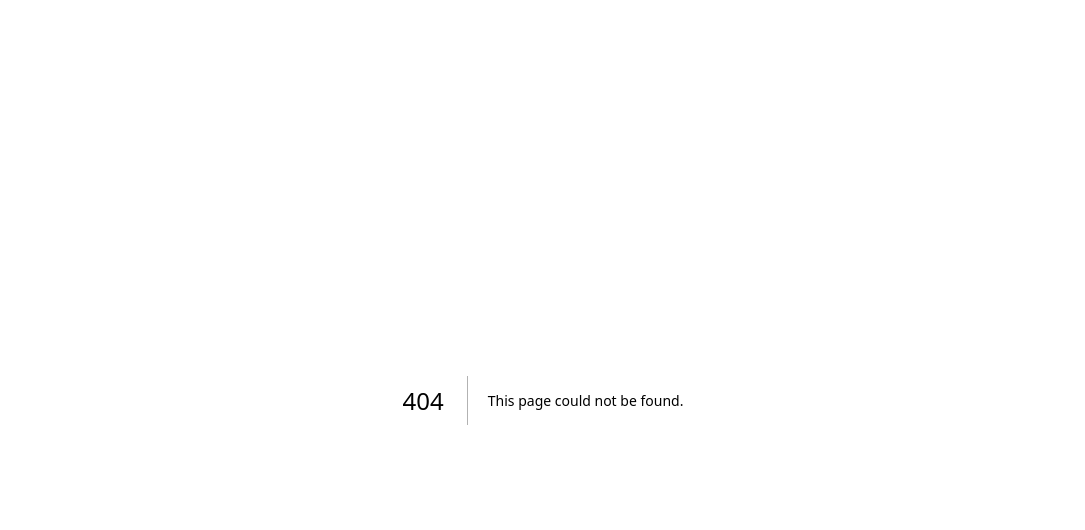
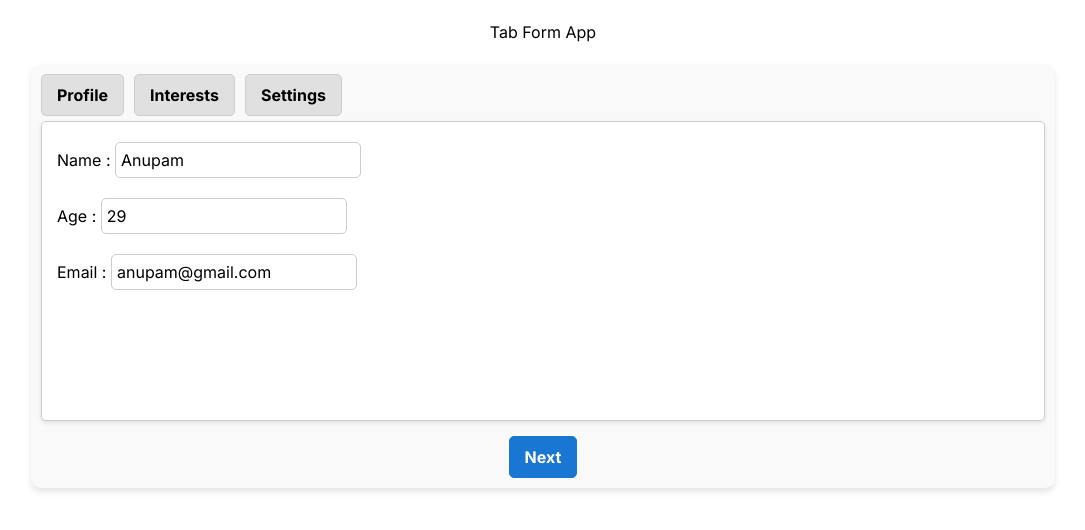
Before and after one commit to anupam-coder/developer-practice, a Next.js app in the folder dev-practice-app/: page /TabForm in a window 1280 px wide. Before the commit this address had no page. Shown: the top 530 px of the page, without its empty margins (97-1182 px from the left). Built offline with nearby package versions, Linux system fonts and the light colour scheme.

Commit message:
Pushed TabForm component

```diff
--- /dev/null
+++ b/dev-practice-app/app/TabForm/Components/Interests.jsx
@@ -0,0 +1,52 @@
+import React from "react";
+
+const Interests = ({ data, setData, errors }) => {
+  const { interests } = data;
+  const handleDataChange = (e) => {
+    setData((prevState) => ({
+      ...prevState,
+      interests: e.target.checked
+        ? [...prevState.interests, e.target.name]
+        : prevState.interests.filter((item) => item !== e.target.name),
+    }));
+  };
+  return (
+    <div>
+      <div>
+        <label>
+          <input
+            type="checkbox"
+            name="coding"
+            checked={interests.includes("coding")}
+            onChange={(e) => handleDataChange(e)}
+          />
+          Coding
+        </label>
+      </div>
+      <div>
+        <label>
+          <input
+            type="checkbox"
+            name="music"
+            checked={interests.includes("music")}
+            onChange={(e) => handleDataChange(e)}
+          />
+          Music
+        </label>
+      </div>
+      <div>
+        <label>
+          <input
+            type="checkbox"
+            name="cricket"
+            checked={interests.includes("cricket")}
+            onChange={(e) => handleDataChange(e)}
+          />
+          Cricket
+        </label>
+      </div>
+      {errors.interests && <span className="error">{errors.interests}</span>}
+    </div>
+  );
+};
+export default Interests;
--- /dev/null
+++ b/dev-practice-app/app/TabForm/Components/Profile.jsx
@@ -0,0 +1,44 @@
+import React from "react";
+
+const Profile = ({ data, setData, errors }) => {
+  const handleDataChange = (e, item) => {
+    setData((prevState) => ({
+      ...prevState,
+      [item]: e.target.value,
+    }));
+  };
+
+  return (
+    <div>
+      <div>
+        <label>Name : </label>
+        <input
+          type="text"
+          value={data.name}
+          onChange={(e) => handleDataChange(e, "name")}
+        />
+        {errors.name && <span className="error">{errors.name}</span>}
+      </div>
+      <div>
+        <label>Age : </label>
+        <input
+          type="number"
+          value={data.age}
+          onChange={(e) => handleDataChange(e, "age")}
+        />
+        {errors.age && <span className="error">{errors.age}</span>}
+      </div>
+      <div>
+        <label>Email : </label>
+        <input
+          type="email"
+          value={data.email}
+          onChange={(e) => handleDataChange(e, "email")}
+        />
+        {errors.email && <span className="error">{errors.email}</span>}
+      </div>
+    </div>
+  );
+};
+
+export default Profile;
--- /dev/null
+++ b/dev-practice-app/app/TabForm/Components/Settings.jsx
@@ -0,0 +1,37 @@
+import React from "react";
+
+const Settings = ({ data, setData }) => {
+  const { theme } = data;
+
+  const handleDataChange = (e) => {
+    setData((prevState) => ({ ...prevState, theme: e.target.name }));
+  };
+  return (
+    <div>
+      <div>
+        <label>
+          <input
+            type="radio"
+            name="dark"
+            onChange={handleDataChange}
+            checked={theme === "dark"}
+          />
+          Dark
+        </label>
+      </div>
+      <div>
+        <label>
+          <input
+            type="radio"
+            name="light"
+            onChange={handleDataChange}
+            checked={theme === "light"}
+          />
+          Light
+        </label>
+      </div>
+    </div>
+  );
+};
+
+export default Settings;
--- /dev/null
+++ b/dev-practice-app/app/TabForm/Components/TabFormApp.jsx
@@ -0,0 +1,125 @@
+"use client";
+import React, { act, useState } from "react";
+import Profile from "./Profile";
+import Interests from "./Interests";
+import Settings from "./Settings";
+
+const TabFormApp = () => {
+  //since we want the data to be persistent, so it is better
+  //to store the data in the Parent component so that in central place
+  //if we keep it will passed to child components and validations can also be done
+  const [data, setData] = useState({
+    name: "Anupam",
+    age: "29",
+    email: "anupam@gmail.com",
+    interests: ["coding", "music"],
+    theme: "dark",
+  });
+  const [errors, setErrors] = useState({});
+  const [activeTab, setActiveTab] = useState(0);
+  const tabs = [
+    {
+      name: "Profile",
+      component: Profile,
+      validate: () => {
+        const err = {};
+        if (!data.name || data.name.length < 2) {
+          err.name = "Name is not valid";
+        }
+        if (!data.age || data.age < 10) {
+          err.age = "Age is not valid";
+        }
+        if (!data.email || data.email.length < 1) {
+          err.email = "Email is not valid";
+        }
+        setErrors(err);
+        return err.name || err.age || err.name ? false : true;
+      },
+    },
+    {
+      name: "Interests",
+      component: Interests,
+      validate: () => {
+        const err = {};
+        if (data.interests.length < 1) {
+          err.interests = "Select at least one interest";
+        }
+        setErrors(err);
+        return err.interests ? false : true;
+      },
+    },
+    {
+      name: "Settings",
+      component: Settings,
+      validate: () => {
+        return true;
+      },
+    },
+  ];
+  //or we can do directly as well by passing the index.  onClick={setActiveTab(id)}
+  const handleTabClick = (e) => {
+    const tabName = e.target.textContent;
+    const id = tabs.findIndex((tab) => tab.name === tabName);
+    setActiveTab(id);
+  };
+
+  const ActiveTabComponent = tabs[activeTab].component;
+
+  const handlePrevClick = () => {
+    if (tabs[activeTab].validate()) {
+      setActiveTab((prev) => prev - 1);
+    }
+  };
+
+  const handleNextClick = () => {
+    if (tabs[activeTab].validate()) {
+      setActiveTab((prev) => prev + 1);
+    }
+  };
+
+  const handleSubmitClick = () => {
+    //Make API call
+    console.log("data", data);
+  };
+
+  return (
+    <div className="tab-form">
+      <h1 className="flex items-center justify-center mt-5">Tab Form App</h1>
+      <div className="tab-form-container">
+        <div className="header-container">
+          {tabs.map((tab, index) => (
+            <div
+              key={index}
+              onClick={() => tabs[activeTab].validate() && setActiveTab(index)}
+              className="heading"
+            >
+              {tab.name}
+            </div>
+          ))}
+        </div>
+        <div className="tab-body">
+          <ActiveTabComponent data={data} setData={setData} errors={errors} />
+        </div>
+        <div className="nav-btn">
+          <div className="prev-btn">
+            {activeTab <= tabs.length - 1 && activeTab > 0 && (
+              <button onClick={handlePrevClick}>Previous</button>
+            )}
+          </div>
+          <div className="next-btn">
+            {activeTab >= 0 && activeTab < tabs.length - 1 && (
+              <button onClick={handleNextClick}>Next</button>
+            )}
+          </div>
+          <div className="submit-btn">
+            {activeTab === tabs.length - 1 && (
+              <button onClick={handleSubmitClick}>Submit</button>
+            )}
+          </div>
+        </div>
+      </div>
+    </div>
+  );
+};
+
+export default TabFormApp;
--- /dev/null
+++ b/dev-practice-app/app/TabForm/page.jsx
@@ -0,0 +1,9 @@
+import React from "react";
+import "./style.css";
+import TabFormApp from "./Components/TabFormApp";
+
+const TabForm = () => {
+  return <TabFormApp />;
+};
+
+export default TabForm;
--- /dev/null
+++ b/dev-practice-app/app/TabForm/style.css
@@ -0,0 +1,151 @@
+/* .tab-form-container {
+  display: flex;
+  flex-direction: column;
+  align-items: center;
+}
+.header-container {
+  display: flex;
+  flex-direction: row;
+  align-items: flex-start;
+  justify-content: flex-start;
+  width: 75%;
+}
+
+.heading {
+  border: 1px solid gray;
+  padding: 5px;
+  cursor: pointer;
+}
+
+.tab-body {
+  display: flex;
+  border: 1px solid black;
+  width: 75%;
+  height: 300px;
+  margin: 1px;
+}
+
+.nav-btn {
+  display: flex;
+  gap: 5px;
+  justify-content: center;
+}
+
+.nav-btn button {
+  border: 1px solid black;
+  padding: 5px;
+  border-radius: 5px;
+  margin: 2px;
+}
+
+.error {
+  color: red;
+  display: block;
+  font-size: small;
+} */
+
+/* Container holding all the tabs and form */
+.tab-form-container {
+  display: flex;
+  flex-direction: column;
+  align-items: center;
+  padding: 10px;
+  background-color: #f9f9f9;
+  border-radius: 10px;
+  box-shadow: 0 4px 6px rgba(0, 0, 0, 0.1);
+  width: 80%;
+  margin: 20px auto;
+}
+
+/* Header container for tabs */
+.header-container {
+  display: flex;
+  flex-direction: row;
+  align-items: flex-start;
+  justify-content: flex-start;
+  width: 100%;
+  margin-bottom: 5px;
+}
+
+/* Individual tab heading */
+.heading {
+  border: 1px solid #ccc;
+  padding: 8px 15px;
+  cursor: pointer;
+  border-radius: 5px;
+  font-weight: bold;
+  background-color: #e0e0e0;
+  margin-right: 10px;
+  transition: background-color 0.3s ease;
+}
+
+.heading:hover {
+  background-color: #d0d0d0;
+}
+
+.heading.active {
+  background-color: #1976d2;
+  color: white;
+}
+
+/* Tab body content */
+.tab-body {
+  display: flex;
+  flex-direction: column;
+  border: 1px solid #ccc;
+  width: 100%;
+  height: 300px;
+  padding: 15px;
+  background-color: #fff;
+  border-radius: 5px;
+  box-shadow: 0 2px 4px rgba(0, 0, 0, 0.1);
+  overflow-y: auto;
+}
+
+/* Navigation buttons (like Next, Previous) */
+.nav-btn {
+  display: flex;
+  gap: 10px;
+  justify-content: center;
+  margin-top: 15px;
+}
+
+/* Styling individual buttons inside the nav section */
+.nav-btn button {
+  border: 1px solid #1976d2;
+  padding: 8px 15px;
+  border-radius: 5px;
+  margin: 0;
+  background-color: #1976d2;
+  color: white;
+  font-weight: bold;
+  cursor: pointer;
+  transition: background-color 0.3s ease, transform 0.3s ease;
+}
+
+.nav-btn button:hover {
+  background-color: #1565c0;
+}
+
+.nav-btn button:active {
+  transform: scale(0.95);
+}
+
+/* Error message styling */
+.error {
+  color: red;
+  display: block;
+  font-size: 12px;
+  margin-top: 5px;
+}
+
+/* Style for all input fields */
+input {
+  padding: 5px 5px;
+  margin: 5px 0 15px 0; /* Space between inputs */
+  border: 1px solid #ccc;
+  border-radius: 5px;
+  font-size: 16px;
+  transition: all 0.3s ease;
+  box-sizing: border-box; /* To include padding and border in width */
+}
```
